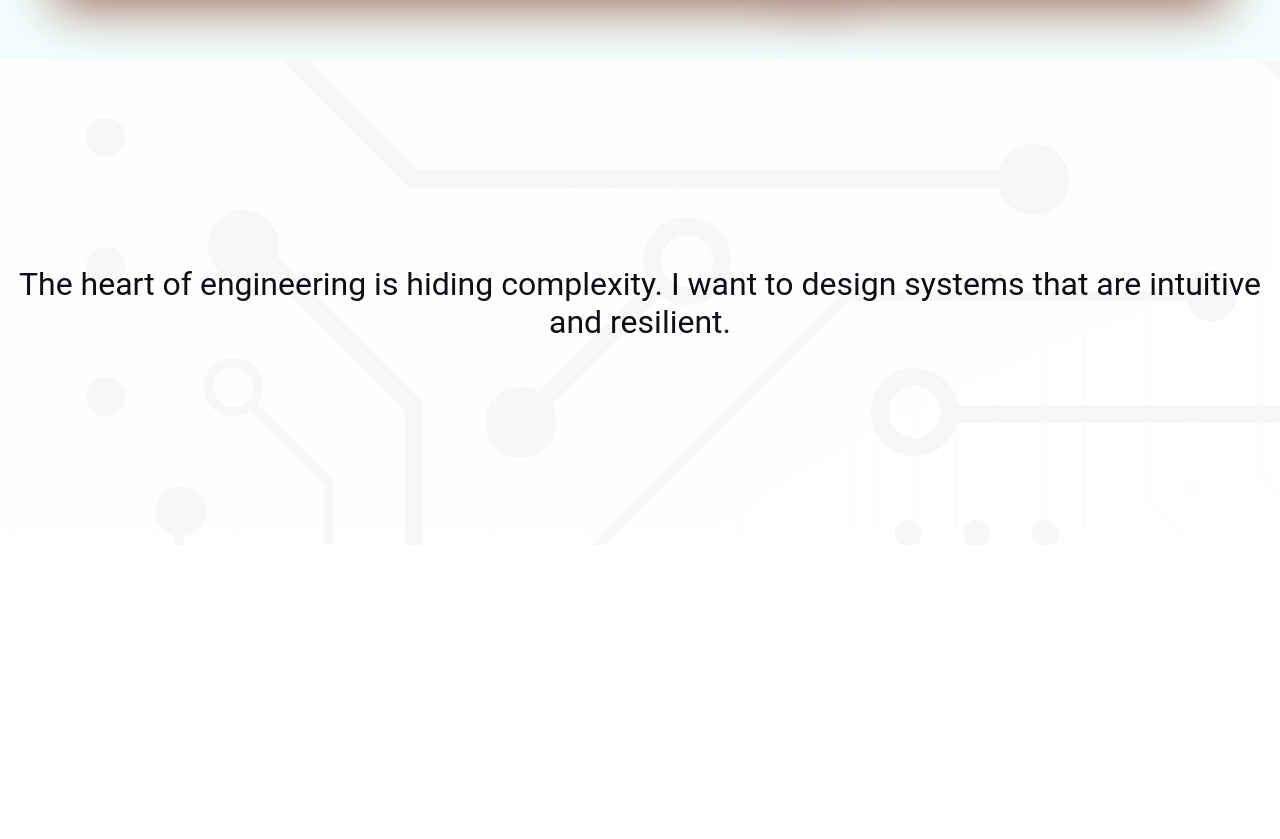
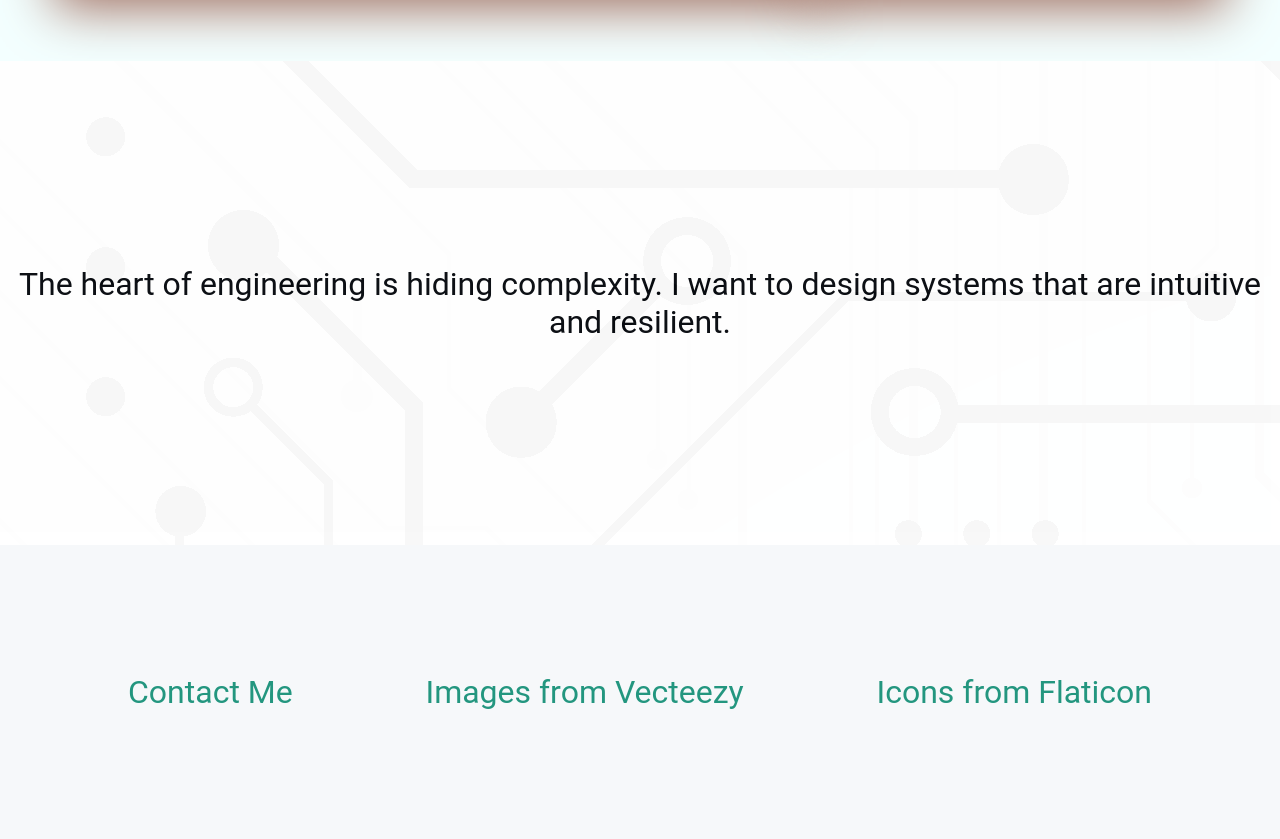
Before and after one commit to spintronics/bio, a website: page index-light.html in a window 1280 px wide. Shown: the part 485-1324 px from the top of the page. Before the commit the page ends 1030 px from the top, so only its background shows below. Drawn offline with Linux system fonts and the light colour scheme.

Commit message:
generated light pages

```diff
--- a/index-light.html
+++ b/index-light.html
@@ -74,6 +74,17 @@
         </div>
       </div>
     </div>
+    <footer class="background1">
+      <div class="container">
+        <a href="mailto:kevinbrown5124@gmail.com" target="_blank">Contact Me</a>
+        <a href="https://www.vecteezy.com/" target="_blank"
+          >Images from Vecteezy</a
+        >
+        <a href="https://www.flaticon.com/" target="_blank"
+          >Icons from Flaticon</a
+        >
+      </div>
+    </footer>
   </body>
   <script src="script.js"></script>
 </html>
```
Also changed, not shown: pages/portfolio-light.html (+11 -0 lines), pages/qualifications-light.html (+11 -0 lines), pages/service-light.html (+11 -0 lines).
